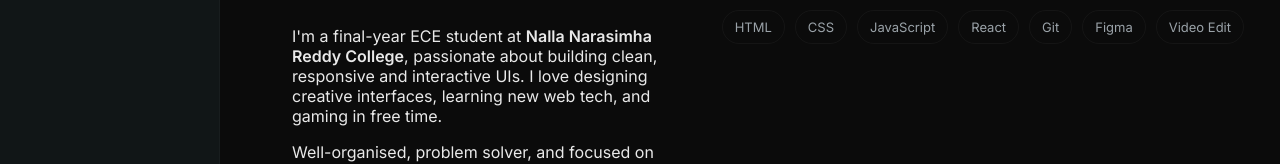
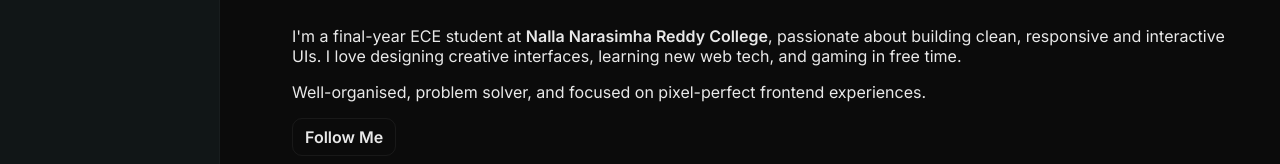
Before and after one commit to Pranayevil/portfolio-website, a plain HTML site: page index.html in a window 1280 px wide. Shown: the part 565-729 px from the top of the page. Drawn offline with nearby package versions, Linux system fonts and the light colour scheme.

Commit message:
i added few things and removed few information

```diff
--- a/index.html
+++ b/index.html
@@ -72,15 +72,6 @@
           </p>
           <a class="btn-outline" href="#contact">Follow Me</a>
         </div>
-        <div class="about-skills-cloud">
-          <span class="tag">HTML</span>
-          <span class="tag">CSS</span>
-          <span class="tag">JavaScript</span>
-          <span class="tag">React</span>
-          <span class="tag">Git</span>
-          <span class="tag">Figma</span>
-          <span class="tag">Video Edit</span>
-        </div>
       </div>
     </section>
 
@@ -128,7 +119,7 @@
           <h3>Locob website</h3>
           <p>Local Business Collaboration Platform
 A responsive web platform that connects local businesses and individuals to share services, explore opportunities, and collaborate. Built with HTML, CSS, JavaScript, React, and designed in Figma, it features user profiles, business categories, likes/comments, and an animated Instagram-style settings sidebar.</p>
-          <a class="btn-ghost" href="#">Demo / Repo</a>
+          <a class="btn-ghost" href="https://pranayevil.github.io/LOCOB.COM/">Demo / Repo</a>
         </article>
 
         <article class="project">
```
